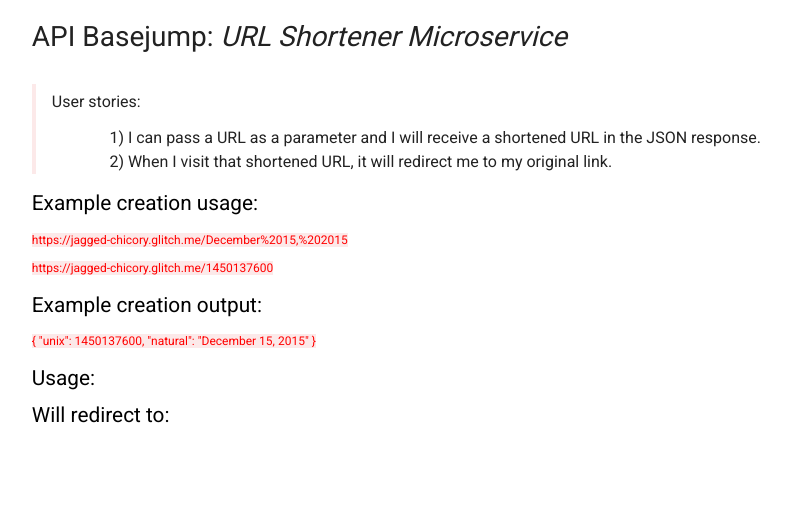
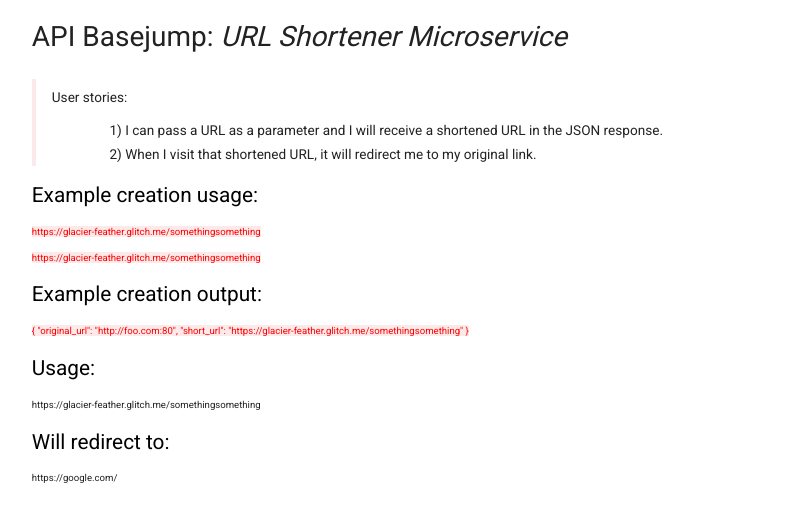
Before and after one commit to JP-Dub/short_url, a website: page views/index.html in a window 1280 px wide. Shown: the whole page, without its empty margins (71-862 px from the left). Drawn offline with Linux system fonts and the light colour scheme.

Commit message:
🎐📺 Checkpoint views/index.html:553280 server.js:553280 public/style.css:553280

```diff
--- a/public/style.css
+++ b/public/style.css
@@ -3,7 +3,7 @@
 body {
 	font-family: 'Roboto', sans-serif;
 	font-size: 17px;
-  font-size: 2vmin;
+  font-size: 1.7vmin;
 	color: #222;
 	background-color: white;
 	text-align: center;
@@ -64,8 +64,8 @@ mark {
 }
 
 footer p {
-  font-size: 14px;
-  font-size: 1.5vmin;
+  font-size: 12px;
+  font-size: 1.2vmin;
   line-height: 20px;
   line-height: 2vmin;
 }
--- a/server.js
+++ b/server.js
@@ -2,11 +2,9 @@
 var express = require('express');
 var app = express();
 
-// we've started you off with Express,
-// but feel free to use whatever libs or frameworks you'd like through `package.json`.
-
 // http://expressjs.com/en/starter/static-files.html
-app.use(express.static('public'));
+//app.use(express.static('public'));
+app.use('/public', express.static(process.cwd() + '/public'));
 
 // http://expressjs.com/en/starter/basic-routing.html
 app.get("/", function (request, response) {
--- a/views/index.html
+++ b/views/index.html
@@ -20,19 +20,25 @@
           <p class="example">
             Example creation usage:
           </p>
-            <p><mark>https://jagged-chicory.glitch.me/December%2015,%202015</mark></p>
-            <p><mark>https://jagged-chicory.glitch.me/1450137600</mark></p>
+            <p><mark>https://glacier-feather.glitch.me/somethingsomething</mark></p>
+            <p><mark>https://glacier-feather.glitch.me/somethingsomething</mark></p>
           <p class="example">
             Example creation output:
           </p>
           <p><mark>
-            { "unix": 1450137600, "natural": "December 15, 2015" }</mark></p>
+            { "original_url": "http://foo.com:80", "short_url": "https://glacier-feather.glitch.me/somethingsomething" }</mark></p>
           <p class="example">
             Usage:
           </p>
+            <p>
+              https://glacier-feather.glitch.me/somethingsomething
+            </p>
           <p class="example">
             Will redirect to:
           </p>
+            <p>
+              https://google.com/
+            </p>
             </footer>
       </div>
    </body>
```
